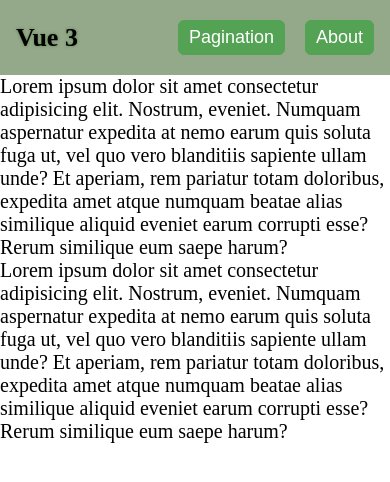
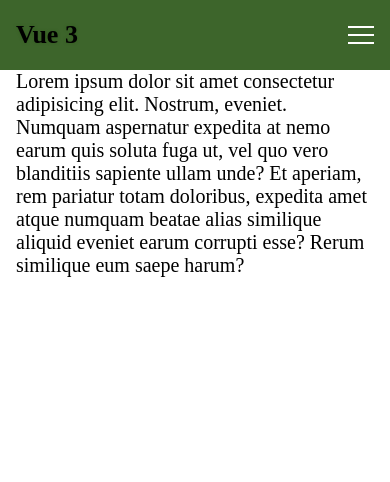
Before and after one commit to AlexGrigorenco/vue-learn, a Vue app: page /about in a window 390 px wide. Shown: the top 482 px of the page. Built offline with nearby package versions, Linux system fonts and the light colour scheme.

Commit message:
added navbar and menu-burger

```diff
--- a/src/App.vue
+++ b/src/App.vue
@@ -1,7 +1,6 @@
 <template>
   <div id="app">
     <nav-bar></nav-bar>
-    <router-view></router-view>
     <router-view></router-view>
   </div>
 </template>
@@ -23,5 +22,11 @@ import NavBar from '@/components/Navbar.vue'
   }
   body {
     font-size: 20px;
+    overflow-x: hidden;
+  }
+  .container {
+    max-width: 1200px;
+    padding: 0 16px;
+    margin: 0 auto;
   }
 </style>
--- /dev/null
+++ b/src/components/BurgerIcon.vue
@@ -0,0 +1,79 @@
+<template>
+    <div @click.stop="handleClick" class="burger-wrapper">
+      <div class="burger" :class="{ 'burger--active': menuMobileActive }"></div>
+    </div>
+</template>
+
+<script>
+export default {
+  props: {
+    menuMobileActive: {
+      type: Boolean,
+      required: true,
+    },
+  },
+  methods: {
+    handleClick() {
+      console.log(this.menuMobileActive);
+      this.$emit("burgerClick");
+    },
+  },
+  emits: ["burgerClick"],
+};
+</script>
+
+<style scoped>
+.burger-wrapper {
+  display: none;
+}
+.burger {
+  position: relative;
+  width: 26px;
+  height: 2px;
+  background: #fff;
+  transition: 0.3s linear;
+}
+.burger.burger--active {
+  background: transparent;
+  transition: 0;
+}
+.burger::after,
+.burger::before {
+  content: "";
+  position: absolute;
+  width: 100%;
+  height: inherit;
+  background: inherit;
+  left: 0;
+  transition: 0.3s linear;
+}
+.burger.burger--active::after,
+.burger.burger--active::before {
+  content: "";
+  position: absolute;
+  width: 100%;
+  height: inherit;
+  background: #fff;
+  left: 0;
+  top: 0;
+  bottom: 0;
+}
+.burger::after {
+  top: -8px;
+}
+.burger.burger--active::after {
+  transform: rotate(45deg);
+}
+.burger::before {
+  bottom: -8px;
+}
+.burger.burger--active::before {
+  transform: rotate(-45deg);
+}
+
+@media (max-width: 500px) {
+  .burger-wrapper {
+    display: block;
+  }
+}
+</style>
--- /dev/null
+++ b/src/components/MenuMobile.vue
@@ -0,0 +1,53 @@
+<template>
+    <Transition name="slide-in-left">
+        <div v-if="!displayMobile && menuMobileActive" class="menu-mobile">
+            <my-button v-for="link in links" :key="link.id" @click="$router.push(`${link.link}`)">{{ link.title }}</my-button>
+        </div>
+    </Transition>
+</template>
+
+<script>
+    export default {
+        props: {
+            links:{
+                type: Array,
+                required: true,
+            },
+            displayMobile: {
+                type: Boolean,
+                required: true,
+            },
+            menuMobileActive: {
+                type: Boolean,
+                required: true,
+            }
+        }
+    }
+</script>
+
+<style scoped>
+    .menu-mobile {
+        position: absolute;
+        left: 0;
+        bottom: 0;
+        padding: 20px 15px;
+        width: 100%;
+        transform: translateY(100%);
+        background: rgba(41, 85, 20, 0.9);
+
+        display: flex;
+        gap: 20px;
+        flex-direction: column;
+        align-items: flex-end;
+    }
+    .slide-in-left-enter-active,
+    .slide-in-left-leave-active {
+        transition: .3s linear;
+    }
+    .slide-in-left-enter-from {
+        transform: translateX(100%) translateY(100%);
+    }
+    .slide-in-left-leave-to {
+        transform: translateX(-100%) translateY(100%);
+    }
+</style>
--- a/src/components/Navbar.vue
+++ b/src/components/Navbar.vue
@@ -1,29 +1,68 @@
 <template>
-    <div class="navbar">
+  <div @click="menuMobileActive = false" class="navbar">
     <div class="container">
       <div class="nav-wrapper">
-        <div @click="$router.push('/')" class="logo">
-            Vue 3
+        <div @click="$router.push('/')" class="logo">Vue 3</div>
+        <div v-if="displayMobile" class="links-wrapper">
+          <my-button v-for="link in links" :key="link.id" @click="$router.push(`${link.link}`)">{{ link.title }}</my-button>
         </div>
-        <div class="links-wrapper">
-            <my-button @click="$router.push('/pagination')">Pagination</my-button>
-            <my-button @click="$router.push('/about')">About</my-button>
+        <burger-icon :menuMobileActive="menuMobileActive" @burgerClick="clickOnBurger"/>
       </div>
     </div>
-        </div>
+    <menu-mobile :menuMobileActive="menuMobileActive" :links="links" :displayMobile="displayMobile"/>
   </div>
 </template>
 
 <script>
+import BurgerIcon from '@/components/BurgerIcon.vue';
+import MenuMobile from '@/components/MenuMobile.vue';
 export default {
-
+  components: {
+    BurgerIcon, MenuMobile,
+  },
+  mounted() {
+    this.checkWindowWidth();
+    window.addEventListener('resize', this.checkWindowWidth);
+  },
+  beforeDestroy() {
+    window.removeEventListener('resize', this.checkWindowWidth);
+  },
+  data() {
+    return {
+      displayMobile: false,
+      menuMobileActive: false,
+      links: [
+        {
+          id: 1,
+          title:'Pagination',
+          link: '/pagination'
+        },
+        {
+          id: 2,
+          title: 'About',
+          link: '/about',
         }
+      ]
+    }
+  },
+  methods: {
+    checkWindowWidth(){
+      console.log(this.displayMobile)
+      this.displayMobile = window.innerWidth > 500 ? true : false;
+      this.menuMobileActive = false;
+    },
+    clickOnBurger() {
+      this.menuMobileActive = !this.menuMobileActive;
+    }
+  },
+};
 </script>
 
 <style scoped>
 .navbar {
+  position: relative;
   padding: 20px 0;
-        background: rgba(41, 85, 20, 0.5);
+  background: rgba(41, 85, 20, 0.9);
 }
 .nav-wrapper {
   display: flex;
@@ -35,7 +74,7 @@
   font-weight: 700;
   text-shadow: 0 0 3px rgba(41, 85, 20, 0.5);
   cursor: pointer;
-        transition: .2s linear;
+  transition: 0.2s linear;
 }
 .logo:hover {
   color: #fff;
--- a/src/components/PostItem.vue
+++ b/src/components/PostItem.vue
@@ -81,6 +81,7 @@ export default {
   }
   .id {
   position: absolute;
+  width: max-content;
   left: 20px;
   bottom: 20px;
 }
--- a/src/components/PostList.vue
+++ b/src/components/PostList.vue
@@ -45,6 +45,7 @@ export default {
       this.modalVisible = false;
     },
   },
+  emits: ['removePost'],
 };
 </script>
 
--- a/src/pages/About.vue
+++ b/src/pages/About.vue
@@ -1,5 +1,5 @@
 <template>
-    <div>
+    <div class="container">
         Lorem ipsum dolor sit amet consectetur adipisicing elit. Nostrum, eveniet. Numquam aspernatur expedita at nemo earum quis soluta fuga ut, vel quo vero blanditiis sapiente ullam unde? Et aperiam, rem pariatur totam doloribus, expedita amet atque numquam beatae alias similique aliquid eveniet earum corrupti esse? Rerum similique eum saepe harum?
     </div>
 </template>
--- a/src/pages/Main.vue
+++ b/src/pages/Main.vue
@@ -1,5 +1,5 @@
 <template>
-    <div>
+    <div class="container">
         <h1>добро пожаловaть</h1>
     </div>
 </template>
--- a/src/pages/Pagination.vue
+++ b/src/pages/Pagination.vue
@@ -142,16 +142,7 @@
   };
   </script>
 
-  <style>
-  .container {
-    max-width: 1200px;
-    padding: 0 16px;
-    margin: 0 auto;
-
-    display: flex;
-    flex-direction: column;
-    gap: 20px;
-  }
+  <style scoped>
   .alert {
     color: red;
     text-align: center;
@@ -179,6 +170,7 @@
     display: flex;
     gap: 10px;
     justify-content: center;
+    flex-wrap: wrap;
   }
   .page {
     padding: 6px;
```
Lines whose indentation alone changed are shown as unchanged.
